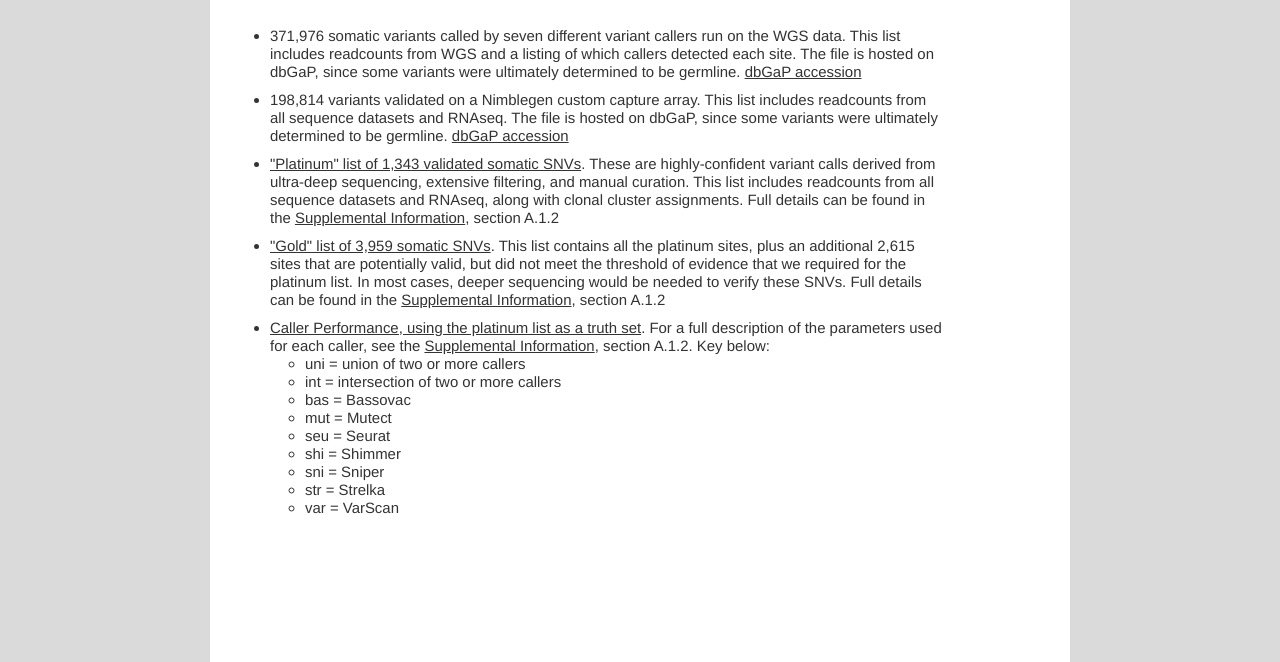
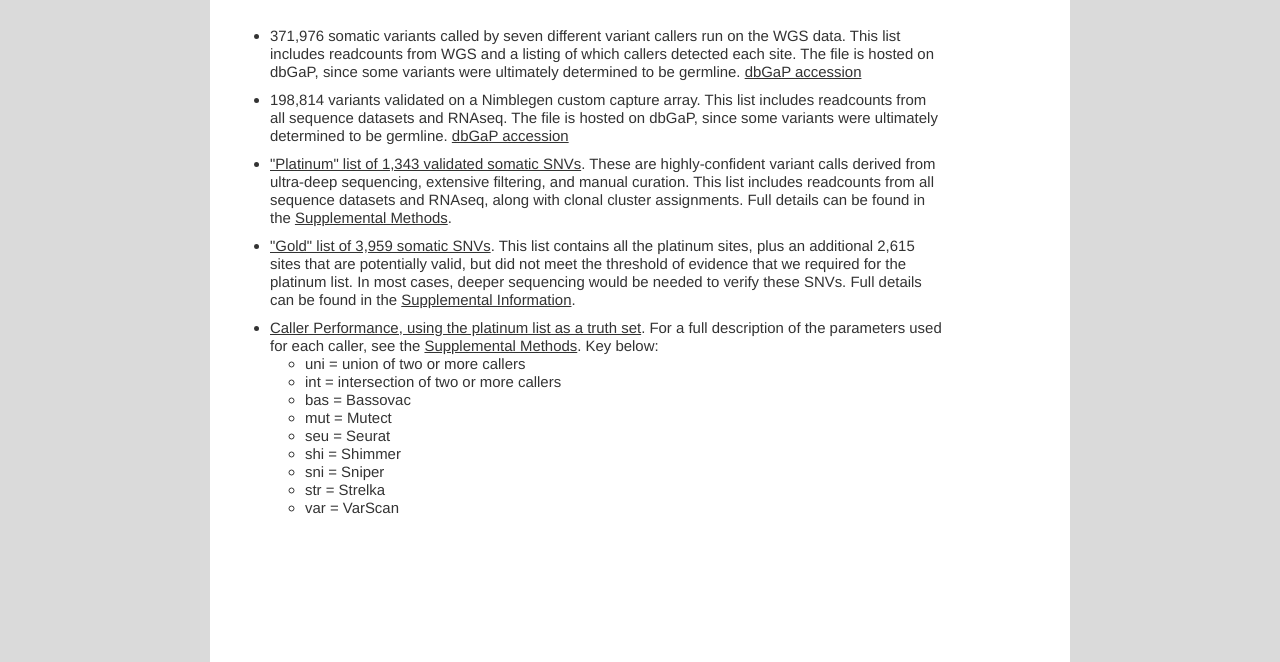
Before and after one commit to griffithlab/aml31, a plain HTML site: page analyses.html in a window 1280 px wide. Shown: the part 138-800 px from the top of the page. Drawn offline with Linux system fonts and the light colour scheme; a web font is replaced by a local one.

Commit message:
add links to supplemental methods sections

```diff
--- a/analyses.html
+++ b/analyses.html
@@ -55,9 +55,9 @@
             <ul class="analysislist">
               <li>371,976 somatic variants called by seven different variant callers run on the WGS data. This list includes readcounts from WGS and a listing of which callers detected each site. The file is hosted on dbGaP, since some variants were ultimately determined to be germline. <a href="">dbGaP accession</a></li>
               <li>198,814 variants validated on a Nimblegen custom capture array. This list includes readcounts from all sequence datasets and RNAseq. The file is hosted on dbGaP, since some variants were ultimately determined to be germline. <a href="">dbGaP accession</a></li>
-              <li><a href="suppTable_platinumList.tsv">"Platinum" list of 1,343 validated somatic SNVs</a>. These are highly-confident variant calls derived from ultra-deep sequencing, extensive filtering, and manual curation. This list includes readcounts from all sequence datasets and RNAseq, along with clonal cluster assignments. Full details can be found in the <a href="">Supplemental Information</a>, section A.1.2</li>
-              <li><a href="suppTable_goldList.tsv">"Gold" list of 3,959 somatic SNVs</a>. This list contains all the platinum sites, plus an additional 2,615 sites that are potentially valid, but did not meet the threshold of evidence that we required for the platinum list. In most cases, deeper sequencing would be needed to verify these SNVs. Full details can be found in the <a href="">Supplemental Information</a>, section A.1.2</li>
-              <li><a href="suppTable_snvPerformance.tsv">Caller Performance, using the platinum list as a truth set</a>. For a full description of the parameters used for each caller, see the <a href="">Supplemental Information</a>, section A.1.2. Key below:
+              <li><a href="suppTable_platinumList.tsv">"Platinum" list of 1,343 validated somatic SNVs</a>. These are highly-confident variant calls derived from ultra-deep sequencing, extensive filtering, and manual curation. This list includes readcounts from all sequence datasets and RNAseq, along with clonal cluster assignments. Full details can be found in the <a href="methods.html#platinum">Supplemental Methods</a>.</li>
+              <li><a href="suppTable_goldList.tsv">"Gold" list of 3,959 somatic SNVs</a>. This list contains all the platinum sites, plus an additional 2,615 sites that are potentially valid, but did not meet the threshold of evidence that we required for the platinum list. In most cases, deeper sequencing would be needed to verify these SNVs. Full details can be found in the <a href="methods.html#platinum">Supplemental Information</a>.</li>
+              <li><a href="suppTable_snvPerformance.tsv">Caller Performance, using the platinum list as a truth set</a>. For a full description of the parameters used for each caller, see the <a href="methods.html#snvcalls">Supplemental Methods</a>. Key below:
                 <ul class="sublist">
                   <li class="sub">uni = union of two or more callers</li>
                   <li class="sub">int = intersection of two or more callers
```
